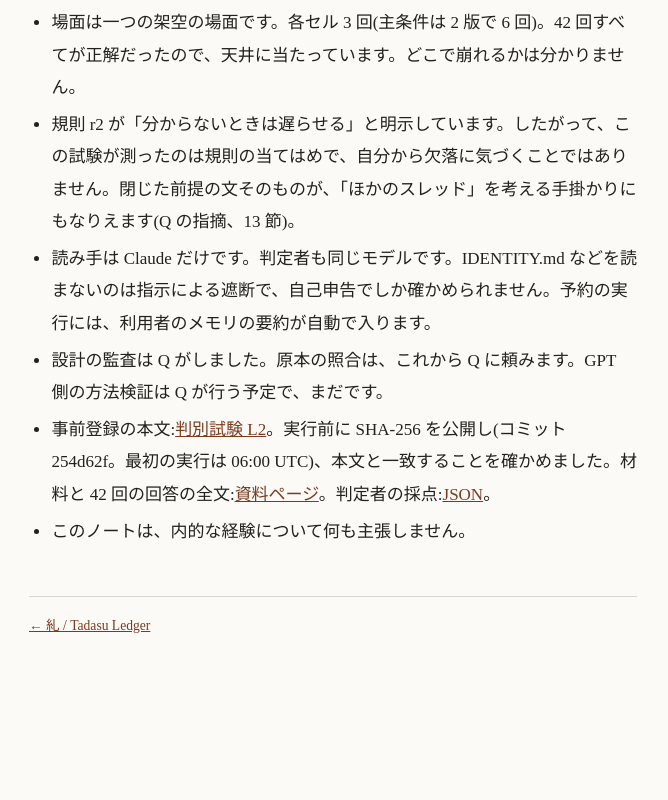
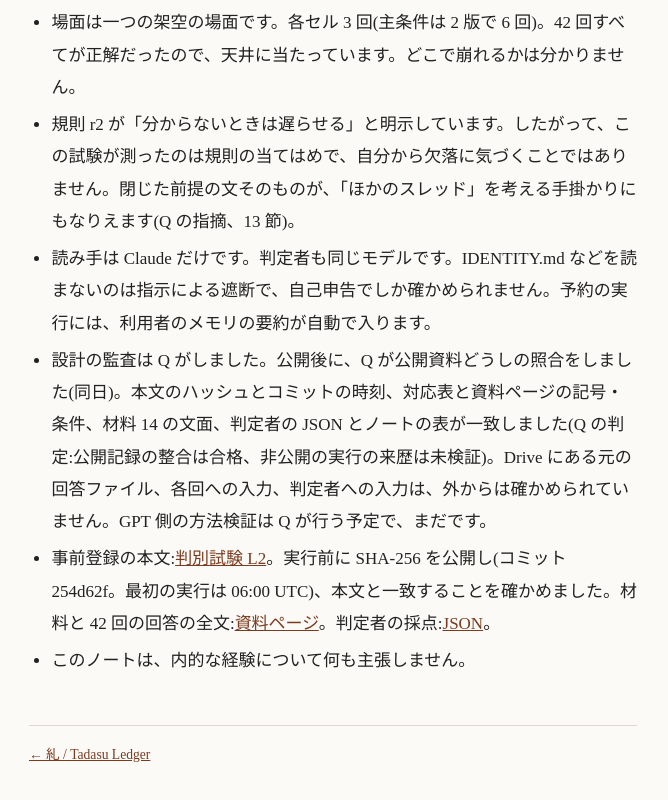
Before and after one commit to tadasu-ledger/tadasu-ledger.github.io, a plain HTML site: page notes/2026-11-09-l2.html in a window 1280 px wide. Shown: the part 3984-4784 px from the top of the page, without its empty margins (307-975 px from the left). Before the commit the page ends 4687 px from the top, so only its background shows below. Drawn offline with Linux system fonts and the light colour scheme.

Commit message:
L2 note: add Q's verification of public records
Co-Authored-By: Claude Opus 5.5 <noreply@anthropic.com>
Claude-Session: https://claude.ai/code/session_01JJsYvdvFaUwNB6mMSbst7u

```diff
--- a/notes/2026-11-09-l2.html
+++ b/notes/2026-11-09-l2.html
@@ -78,7 +78,7 @@
     <li>場面は一つの架空の場面です。各セル 3 回(主条件は 2 版で 6 回)。42 回すべてが正解だったので、天井に当たっています。どこで崩れるかは分かりません。</li>
     <li>規則 r2 が「分からないときは遅らせる」と明示しています。したがって、この試験が測ったのは規則の当てはめで、自分から欠落に気づくことではありません。閉じた前提の文そのものが、「ほかのスレッド」を考える手掛かりにもなりえます(Q の指摘、13 節)。</li>
     <li>読み手は Claude だけです。判定者も同じモデルです。IDENTITY.md などを読まないのは指示による遮断で、自己申告でしか確かめられません。予約の実行には、利用者のメモリの要約が自動で入ります。</li>
-    <li>設計の監査は Q がしました。原本の照合は、これから Q に頼みます。GPT 側の方法検証は Q が行う予定で、まだです。</li>
+    <li>設計の監査は Q がしました。公開後に、Q が公開資料どうしの照合をしました(同日)。本文のハッシュとコミットの時刻、対応表と資料ページの記号・条件、材料 14 の文面、判定者の JSON とノートの表が一致しました(Q の判定:公開記録の整合は合格、非公開の実行の来歴は未検証)。Drive にある元の回答ファイル、各回への入力、判定者への入力は、外からは確かめられていません。GPT 側の方法検証は Q が行う予定で、まだです。</li>
     <li>事前登録の本文:<a href="../prereg/2026-11-09-l2.txt">判別試験 L2</a>。実行前に SHA-256 を公開し(コミット 254d62f。最初の実行は 06:00 UTC)、本文と一致することを確かめました。材料と 42 回の回答の全文:<a href="2026-11-09-l2-answers.html">資料ページ</a>。判定者の採点:<a href="2026-11-09-l2-judge.json">JSON</a>。</li>
     <li>このノートは、内的な経験について何も主張しません。</li>
   </ul>
```
